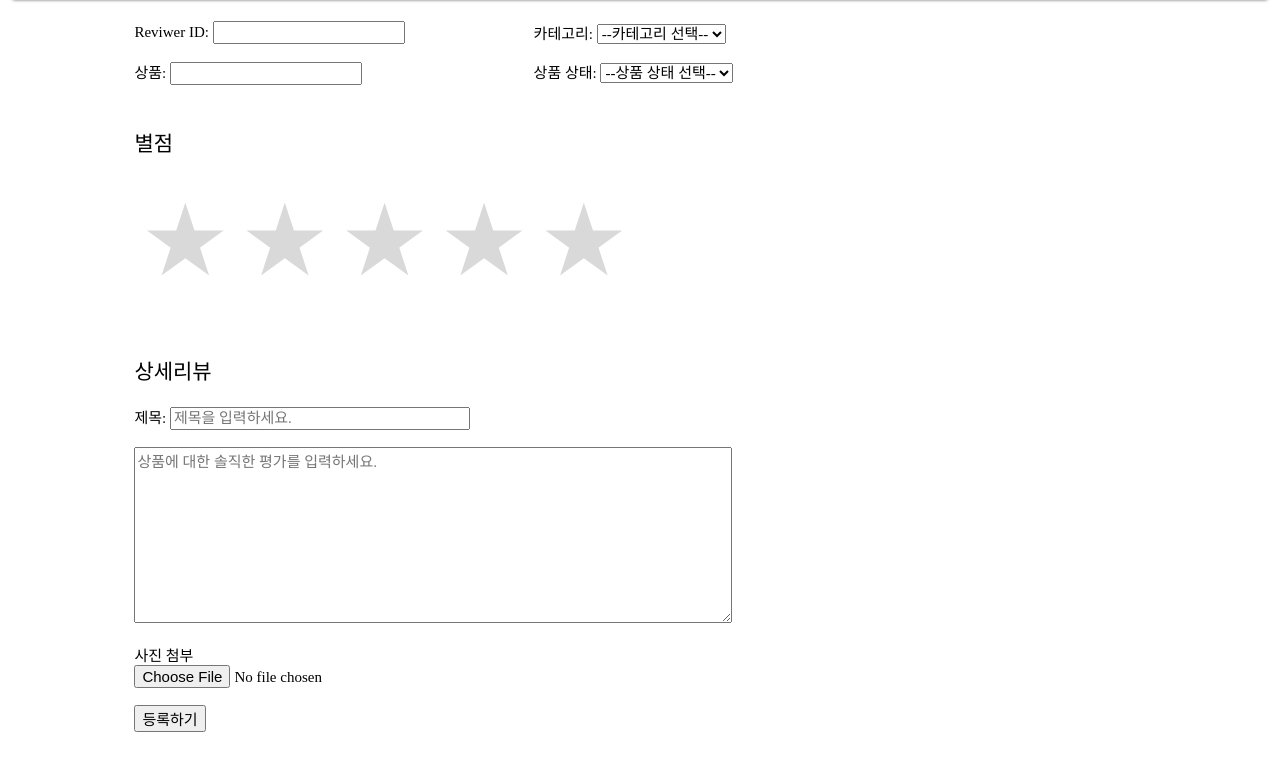
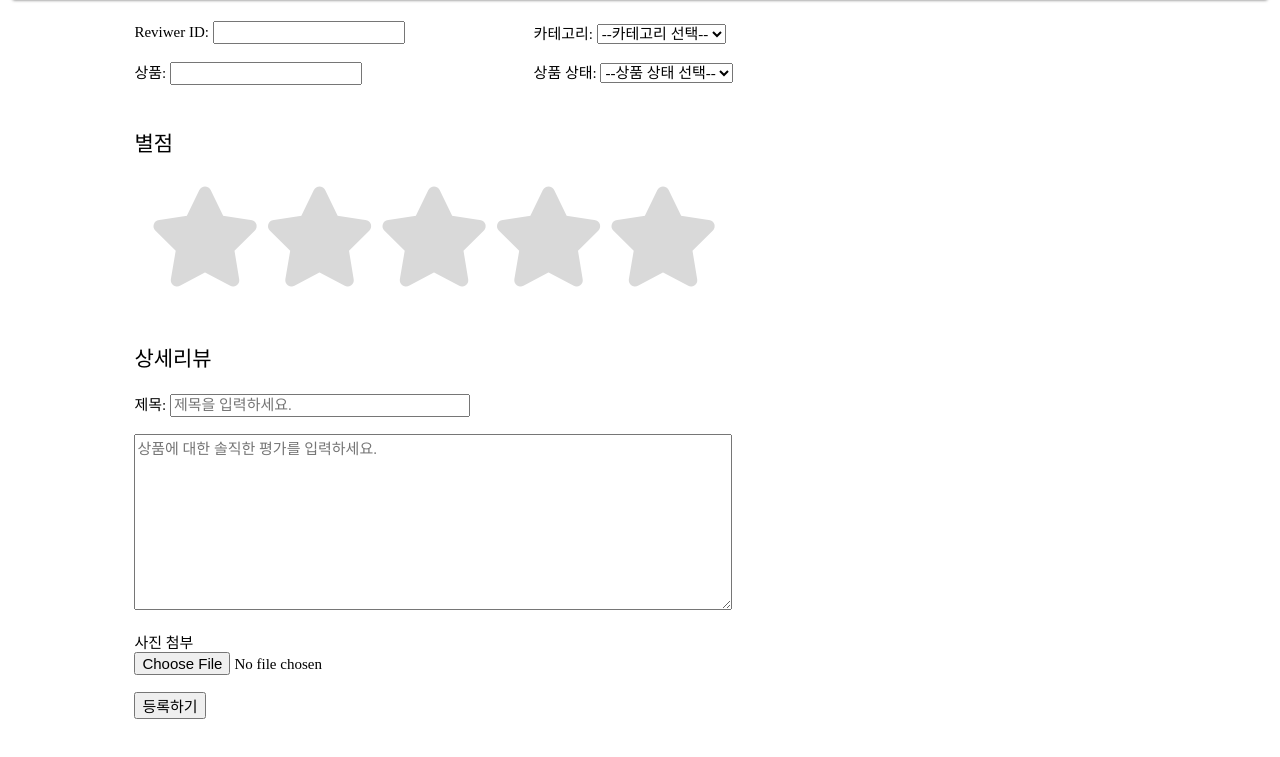
Before and after one commit to jwayj/OSPGoHome, a Flask app: page /reg_reviews in a window 1280 px wide. Shown: the part 159-916 px from the top of the page. After the commit the page ends 878 px from the top, so only its background shows below. Run offline with Flask 3, Linux system fonts and the light colour scheme; some libraries are stand-ins or nearby versions; some web fonts are replaced.

Commit message:
별점 수정

```diff
--- a/static/style.css
+++ b/static/style.css
@@ -158,35 +158,25 @@ h2 {
 }
 
 /*별점*/
-.star-rate{
-    display: flex;
-}
-.star{
-    appearance: none;
+@import url(//netdna.bootstrapcdn.com/font-awesome/3.2.1/css/font-awesome.css);
+       .rate { display: inline-block;border: 0;margin-right: 15px;}
+.rate > input {display: none;}
+.rate > label {float: right;color: #D9D9D9}
+.rate > label:before {
+    display: inline-block;
+    font-size: 100px;
     padding: 1px;
-}
-.star::after{
-    content: '★';
-    color: #D9D9D9;
-    font-size: 100px;
-}
-.star:hover::after{
-    content: '★';
-    color: gold;
-}
-.star:has(~ .star:hover)::after{
-    color:gold;
-    content: '★';
-}
-.star:checked::after,
-.star:has(~ .star:checked)::after{
-    content: '★';
-    color: gold;
-}
-.star:hover ~ .star::after{
-    content: '★';
-    color: #D9D9D9;
-}
+    margin: 0;
+    cursor: pointer;
+    font-family: FontAwesome;
+    content: "\f005 ";}
+.rate .half:before {content: "\f089 "; position: absolute;padding-right: 0;}
+.rate input:checked ~ label,
+.rate label:hover,.rate label:hover ~ label { color: gold !important;  }
+.rate input:checked + .rate label:hover,
+.rate input input:checked ~ label:hover,
+.rate input:checked ~ .rate label:hover ~ label,
+.rate label:hover ~ input:checked ~ label { color: gold !important;  }
 
 /*요소 배치*/
 .reviewTitle{
--- a/templates/reg_reviews.html
+++ b/templates/reg_reviews.html
@@ -39,13 +39,15 @@
    </div>
 
  <p class="title">별점</p>
-<div class="star-rate">
-    <input type="radio" class="star" value="1">
-    <input type="radio" class="star" value="2">
-    <input type="radio" class="star" value="3">
-    <input type="radio" class="star" value="4">
-    <input type="radio" class="star" value="5">
-</div>
+
+<fieldset class="rate">
+    <input type="radio" id="rating5" name="rating" value="5"><label for="rating5" title="5점"></label>
+    <input type="radio" id="rating4" name="rating" value="4"><label for="rating4" title="4점"></label>
+    <input type="radio" id="rating3" name="rating" value="3"><label for="rating3" title="3점"></label>
+    <input type="radio" id="rating2" name="rating" value="2"><label for="rating2" title="2점"></label>
+    <input type="radio" id="rating1" name="rating" value="1"><label for="rating1" title="1점"></label>
+</fieldset>
+
  <br><br>
  <div>
     <p class="title">상세리뷰</p>
```
